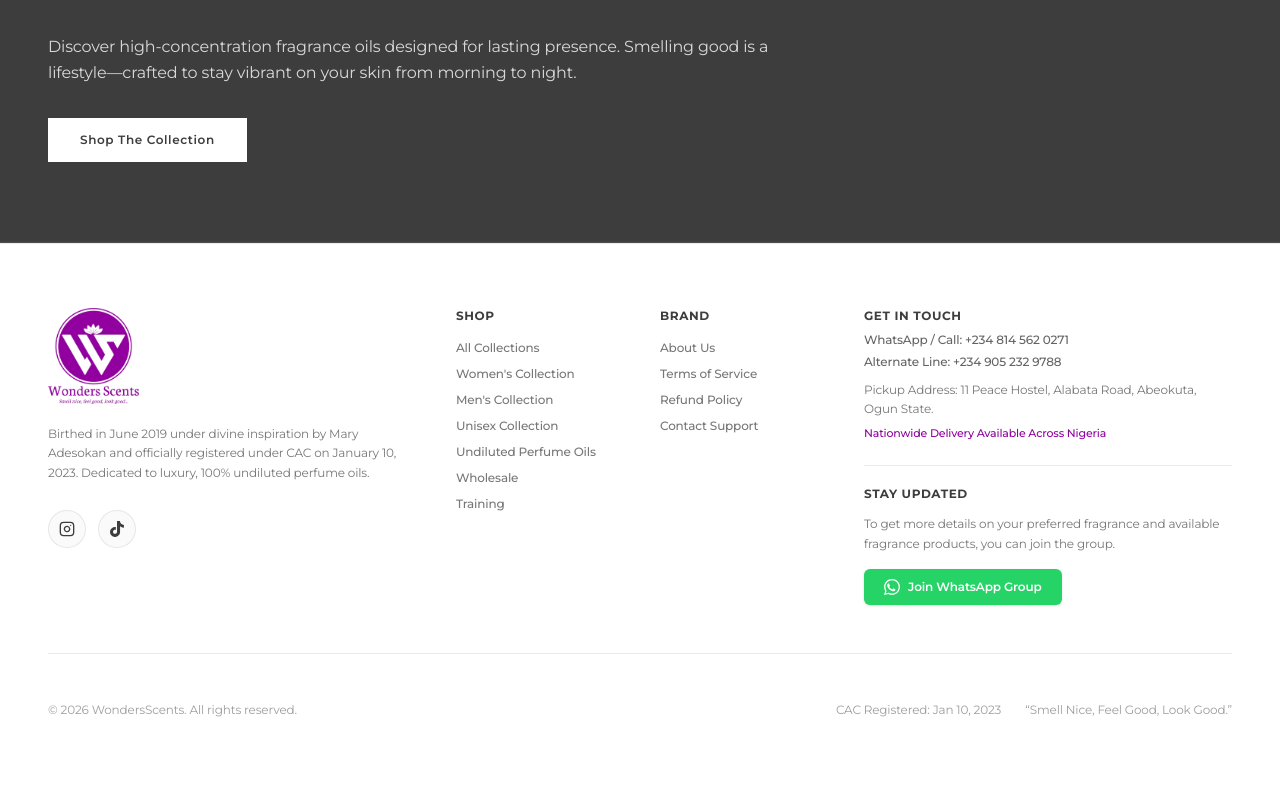
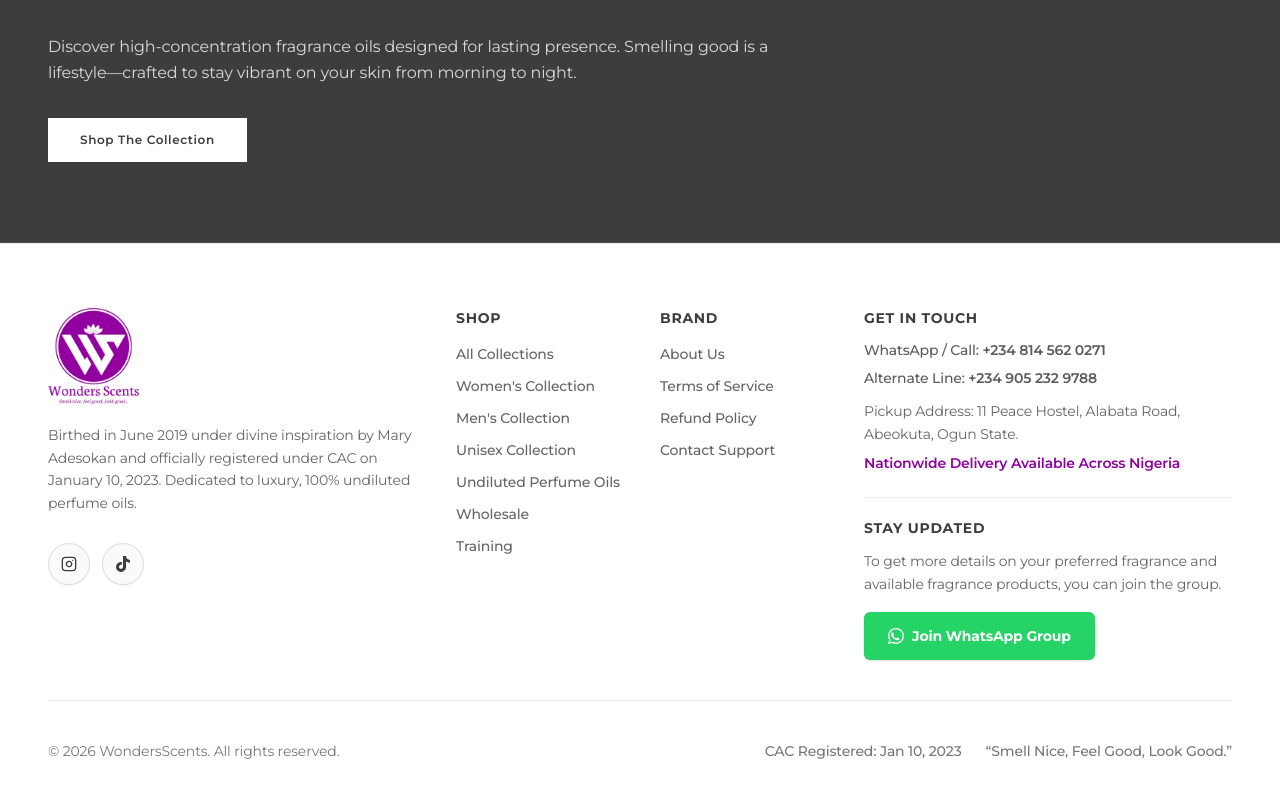
Before and after one commit to Steptem17/wondersscents, a React (Vite) app: page / in a window 1280 px wide. Shown: the part 5355-6148 px from the top of the page. Before the commit the page ends 6105 px from the top, so only its background shows below. Built offline with nearby package versions, Linux system fonts and the light colour scheme.

Commit message:
style: scale footer typography and link padding

```diff
--- a/src/components/Footer.tsx
+++ b/src/components/Footer.tsx
@@ -51,7 +51,7 @@
               />
             </div>
 
-            <p className="text-xs text-[#3D3D3D]/70 leading-relaxed font-normal max-w-sm">
+            <p className="text-sm text-[#3D3D3D]/80 leading-relaxed font-normal max-w-sm">
               Birthed in June 2019 under divine inspiration by Mary Adesokan and officially registered under CAC on January 10, 2023. Dedicated to luxury, 100% undiluted perfume oils.
             </p>
 
@@ -61,7 +61,7 @@
                 href="https://www.instagram.com/wondersscents001?igsh=MTJhcGhpNGtuNXFlbw=="
                 target="_blank"
                 rel="noopener noreferrer"
-                className="p-2.5 bg-neutral-50 border border-brand-charcoal/10 text-[#3D3D3D] hover:bg-brand-purple hover:text-white hover:border-brand-purple transition-all duration-300 rounded-full cursor-pointer"
+                className="p-3 bg-neutral-50 border border-brand-charcoal/15 text-[#3D3D3D] hover:bg-brand-purple hover:text-white hover:border-brand-purple transition-all duration-300 rounded-full cursor-pointer shadow-xs"
                 title="Instagram"
               >
                 <InstagramSVG />
@@ -71,7 +71,7 @@
                 href="https://www.tiktok.com/@wondersscents001?_r=1&_t=ZS-98sbTaw5E4g"
                 target="_blank"
                 rel="noopener noreferrer"
-                className="p-2.5 bg-neutral-50 border border-brand-charcoal/10 text-[#3D3D3D] hover:bg-brand-purple hover:text-white hover:border-brand-purple transition-all duration-300 rounded-full cursor-pointer"
+                className="p-3 bg-neutral-50 border border-brand-charcoal/15 text-[#3D3D3D] hover:bg-brand-purple hover:text-white hover:border-brand-purple transition-all duration-300 rounded-full cursor-pointer shadow-xs"
                 title="TikTok"
               >
                 <TikTokSVG />
@@ -81,8 +81,8 @@
 
           {/* Center-Left Column: Shop */}
           <div className="md:col-span-4 lg:col-span-2">
-            <h5 className="text-xs font-bold tracking-wider uppercase text-[#3D3D3D] mb-4">Shop</h5>
-            <ul className="space-y-2.5 text-xs text-[#3D3D3D]/70 font-medium">
+            <h5 className="text-sm font-bold tracking-wider uppercase text-[#3D3D3D] mb-4">Shop</h5>
+            <ul className="space-y-3 text-sm text-[#3D3D3D]/80 font-medium">
               <li>
                 <button onClick={() => onNavigate('all-collections')} className="hover:text-brand-purple transition-colors whitespace-nowrap text-left cursor-pointer">
                   All Collections
@@ -123,8 +123,8 @@
 
           {/* Center-Right Column: Brand */}
           <div className="md:col-span-3 lg:col-span-2">
-            <h5 className="text-xs font-bold tracking-wider uppercase text-[#3D3D3D] mb-4">Brand</h5>
-            <ul className="space-y-2.5 text-xs text-[#3D3D3D]/70 font-medium">
+            <h5 className="text-sm font-bold tracking-wider uppercase text-[#3D3D3D] mb-4">Brand</h5>
+            <ul className="space-y-3 text-sm text-[#3D3D3D]/80 font-medium">
               <li>
                 <button onClick={() => onNavigate('about')} className="hover:text-brand-purple transition-colors whitespace-nowrap text-left cursor-pointer">
                   About Us
@@ -153,26 +153,26 @@
             <div className="md:grid md:grid-cols-2 lg:block md:gap-8 lg:gap-0 space-y-6 md:space-y-0 lg:space-y-6">
 
               {/* Contact Info */}
-              <div className="space-y-1.5">
-                <h5 className="text-xs font-bold tracking-wider uppercase text-[#3D3D3D] mb-2">Get in Touch</h5>
-                <p className="text-xs text-[#3D3D3D]/80 font-medium">
-                  WhatsApp / Call: <a href="https://wa.me/2348145620271" target="_blank" rel="noopener noreferrer" className="hover:text-brand-purple transition-colors">+234 814 562 0271</a>
+              <div className="space-y-2">
+                <h5 className="text-sm font-bold tracking-wider uppercase text-[#3D3D3D] mb-3">Get in Touch</h5>
+                <p className="text-sm text-[#3D3D3D]/85 font-medium">
+                  WhatsApp / Call: <a href="https://wa.me/2348145620271" target="_blank" rel="noopener noreferrer" className="hover:text-brand-purple transition-colors font-semibold">+234 814 562 0271</a>
                 </p>
-                <p className="text-xs text-[#3D3D3D]/80 font-medium">
-                  Alternate Line: <a href="tel:09052329788" className="hover:text-brand-purple transition-colors">+234 905 232 9788</a>
+                <p className="text-sm text-[#3D3D3D]/85 font-medium">
+                  Alternate Line: <a href="tel:09052329788" className="hover:text-brand-purple transition-colors font-semibold">+234 905 232 9788</a>
                 </p>
-                <p className="text-xs text-[#3D3D3D]/70 pt-1 leading-relaxed">
+                <p className="text-sm text-[#3D3D3D]/80 pt-1 leading-relaxed">
                   Pickup Address: 11 Peace Hostel, Alabata Road, Abeokuta, Ogun State.
                 </p>
-                <p className="text-[11px] text-brand-purple font-medium">
+                <p className="text-xs sm:text-sm text-brand-purple font-semibold">
                   Nationwide Delivery Available Across Nigeria
                 </p>
               </div>
 
               {/* Stay Updated via WhatsApp Community */}
               <div className="lg:pt-5 lg:border-t lg:border-brand-charcoal/10 space-y-3">
-                <h5 className="text-xs font-bold tracking-wider uppercase text-[#3D3D3D]">Stay Updated</h5>
-                <p className="text-xs text-[#3D3D3D]/70 font-normal leading-relaxed">
+                <h5 className="text-sm font-bold tracking-wider uppercase text-[#3D3D3D]">Stay Updated</h5>
+                <p className="text-sm text-[#3D3D3D]/80 font-normal leading-relaxed">
                   To get more details on your preferred fragrance and available fragrance products, you can join the group.
                 </p>
 
@@ -181,7 +181,7 @@
                     href="https://chat.whatsapp.com/Dgft8Y8COhM6tyUA0nd4sa?mode=gi_t"
                     target="_blank"
                     rel="noopener noreferrer"
-                    className="inline-flex items-center justify-center space-x-2 px-5 py-2.5 bg-[#25D366] hover:bg-[#20ba5a] text-white text-xs font-semibold rounded-md transition-all duration-300 shadow-sm active:scale-95 cursor-pointer w-full sm:w-auto"
+                    className="inline-flex items-center justify-center space-x-2 px-6 py-3.5 bg-[#25D366] hover:bg-[#20ba5a] text-white text-xs sm:text-sm font-bold rounded-md transition-all duration-300 shadow-sm active:scale-95 cursor-pointer w-full sm:w-auto"
                   >
                     <WhatsAppSVG className="w-4 h-4 fill-white" />
                     <span>Join WhatsApp Group</span>
@@ -194,12 +194,12 @@
 
         </div>
 
-        {/* Bottom Bar (Year is dynamically rendered via new Date().getFullYear()) */}
-        <div className="pt-12 mt-12 border-t border-brand-charcoal/10 flex flex-col md:flex-row items-center justify-between text-xs text-[#3D3D3D]/50 font-normal space-y-3 md:space-y-0 text-center md:text-left">
+        {/* Bottom Bar */}
+        <div className="pt-10 mt-10 border-t border-brand-charcoal/10 flex flex-col md:flex-row items-center justify-between text-xs sm:text-sm text-[#3D3D3D]/70 font-normal space-y-3 md:space-y-0 text-center md:text-left">
           <div>
             © {new Date().getFullYear()} WondersScents. All rights reserved.
           </div>
-          <div className="flex flex-wrap items-center justify-center md:justify-end gap-x-6 gap-y-2">
+          <div className="flex flex-wrap items-center justify-center md:justify-end gap-x-6 gap-y-2 font-medium">
             <span>CAC Registered: Jan 10, 2023</span>
             <span>“Smell Nice, Feel Good, Look Good.”</span>
           </div>
```
